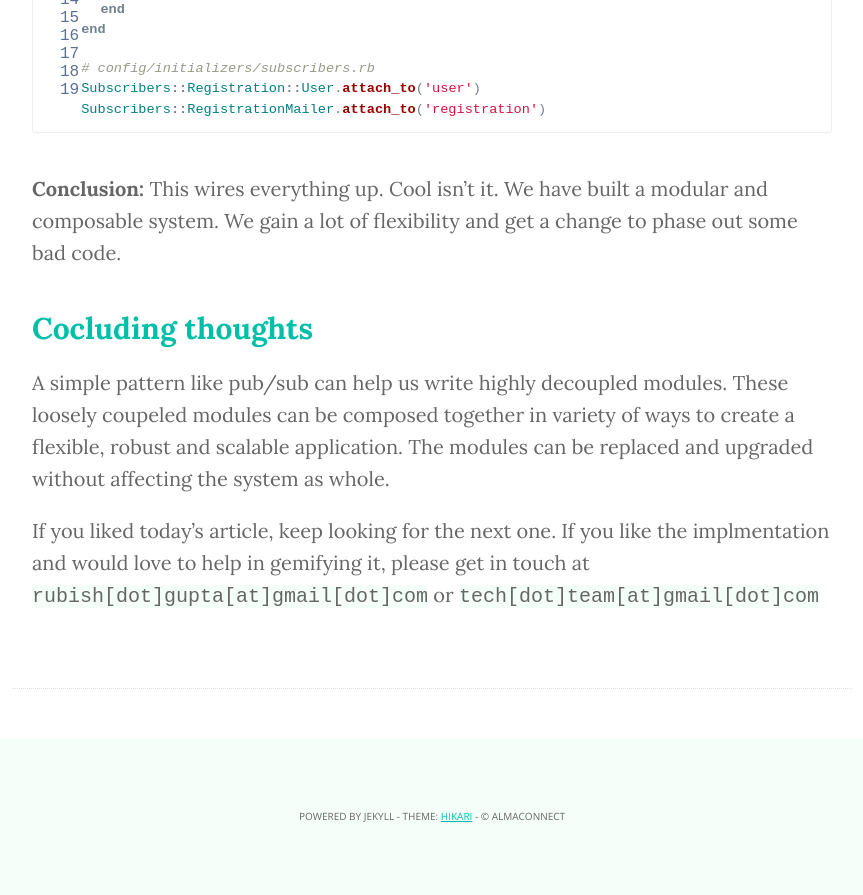
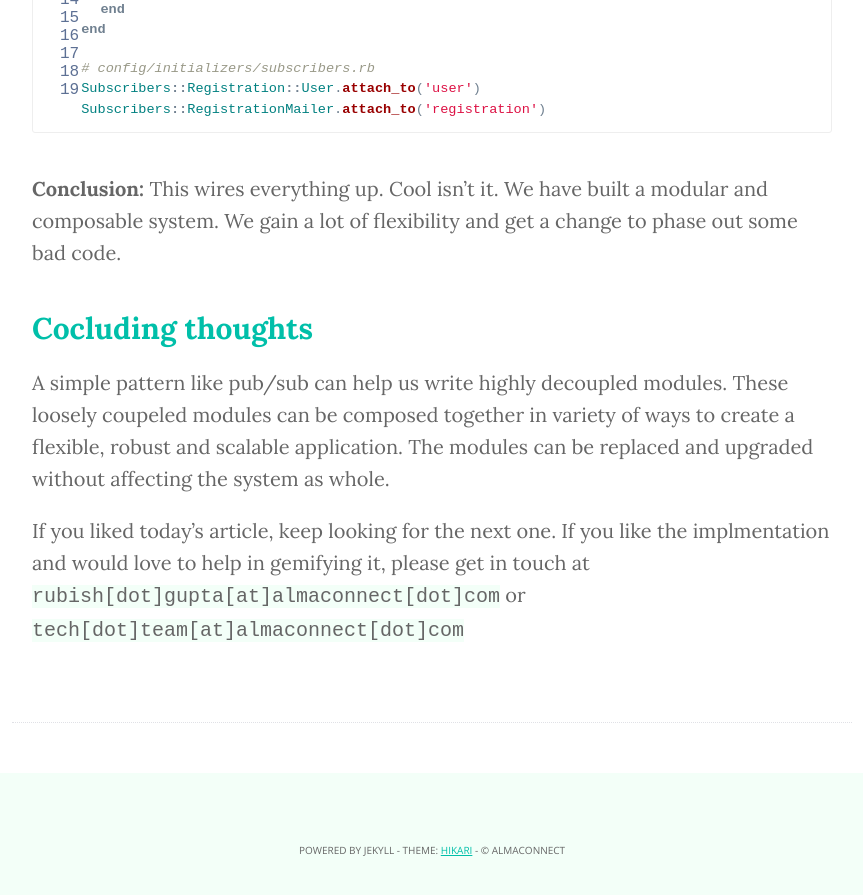
Before and after one commit to alma-connect/techblog, a Jekyll site: the page built from _posts/2014-01-03-rails-pub-sub.markdown, in a window 1280 px wide and 900 px high, scrolled down 15230 px. Shown: the top 895 px of the window, without its empty margins (208-1071 px from the left). Built offline with Jekyll 4.4.1, drawn with Linux system fonts in a browser that asks for light colours; Markdown is read by kramdown in place of the engine named in the settings; before the commit the page ends 16096 px from its top, so only the background shows below that.

Commit message:
fix emails

```diff
--- a/_posts/2014-01-03-rails-pub-sub.markdown
+++ b/_posts/2014-01-03-rails-pub-sub.markdown
@@ -552,4 +552,4 @@ Subscribers::RegistrationMailer.attach_to('registration')
 
 A simple pattern like pub/sub can help us write highly decoupled modules. These loosely coupeled modules can be composed together in variety of ways to create a flexible, robust and scalable application. The modules can be replaced and upgraded without affecting the system as whole.
 
-If you liked today's article, keep looking for the next one. If you like the implmentation and would love to help in gemifying it, please get in touch at `rubish[dot]gupta[at]gmail[dot]com` or `tech[dot]team[at]gmail[dot]com`
+If you liked today's article, keep looking for the next one. If you like the implmentation and would love to help in gemifying it, please get in touch at `rubish[dot]gupta[at]almaconnect[dot]com` or `tech[dot]team[at]almaconnect[dot]com`
```
Also changed, not shown: 2 other files.
